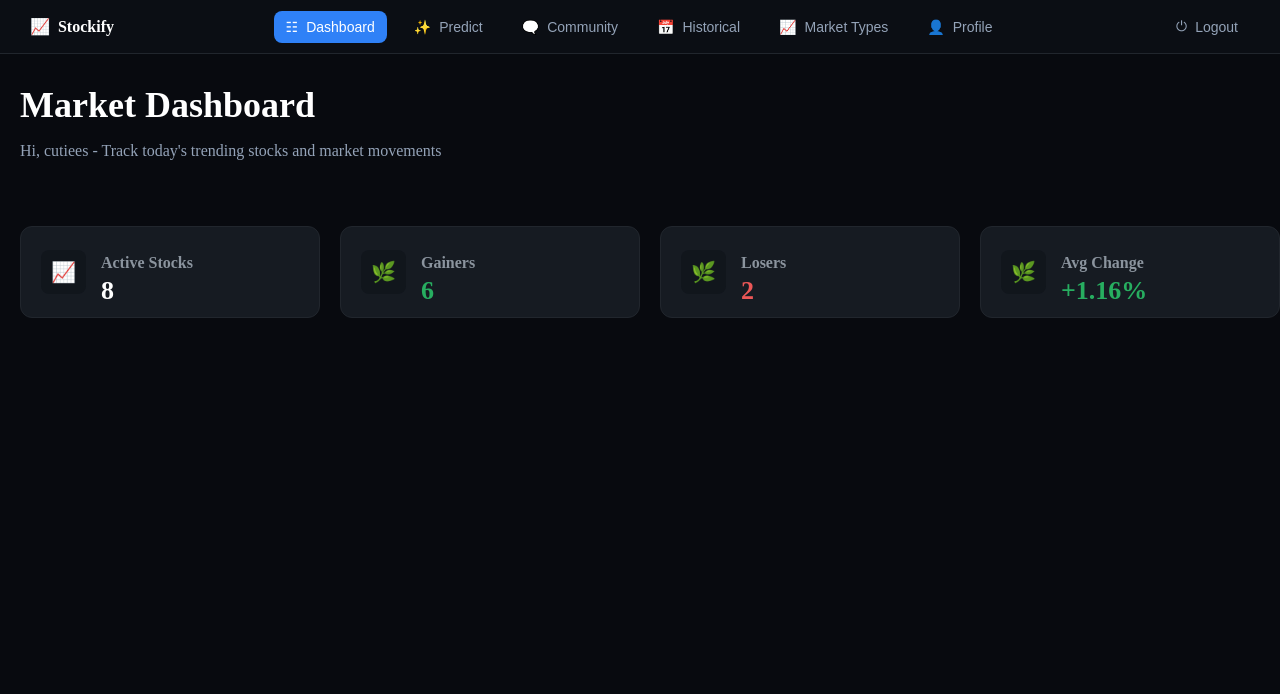
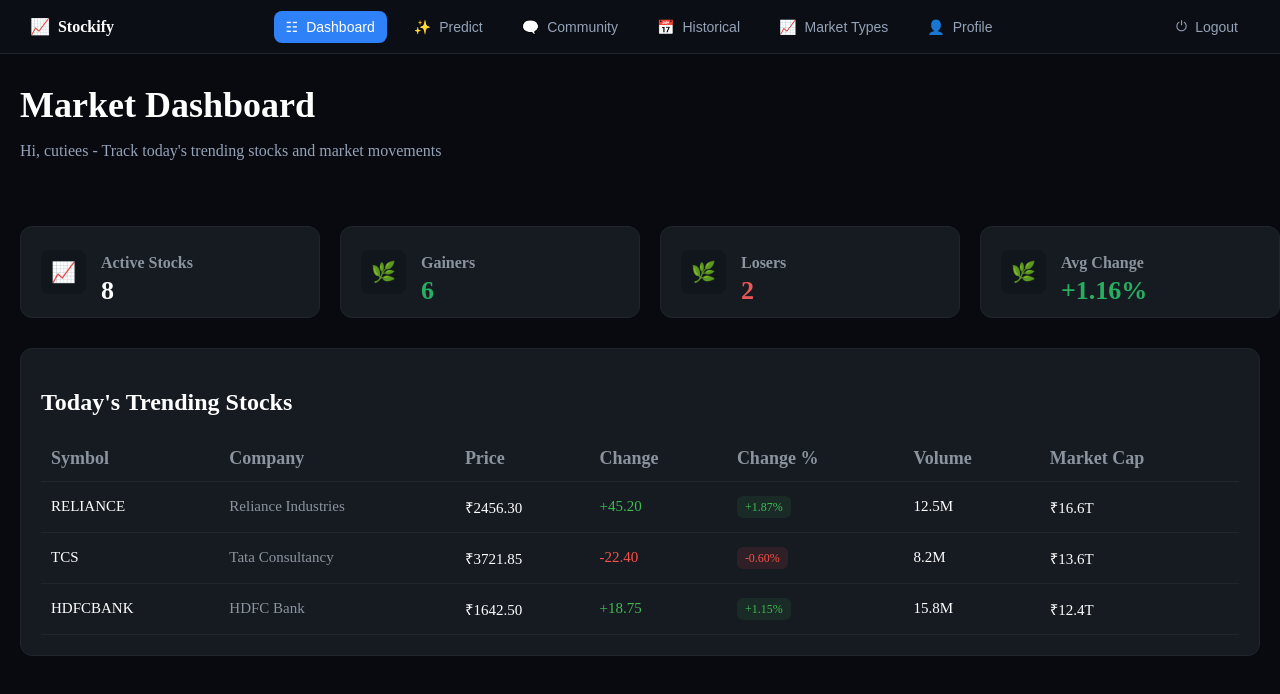
Before and after one commit to heyarnika/Stockify, a React (Vite) app: page / in a window 1280 px wide. Shown: the top 694 px of the page. Built offline with nearby package versions, Linux system fonts and the light colour scheme.

Commit message:
dashboard without charts

```diff
--- a/src/App.jsx
+++ b/src/App.jsx
@@ -2,7 +2,7 @@
 import Dashboard from './pages/Dashboard';
 
 function App() {
-  // To work on Dashboard, just change <Home /> to <Dashboard /> below
+  // To see home page, just change <Home /> to <Dashboard /> below!!
   return (
     <div className="App">
       <Dashboard/>
--- a/src/components/Trendcards.css
+++ b/src/components/Trendcards.css
@@ -2,6 +2,7 @@
     display: flex;
     width: 100%;
     padding-left: 10px;
+    padding-right: 10px;
 }
 
 .card {
--- a/src/components/Trendcards.jsx
+++ b/src/components/Trendcards.jsx
@@ -3,7 +3,6 @@
 function Trendcards() {
   return (
     <div className="spacer">
-
       <div className="card">
         <div className="icon">📈</div>
         <div className="text">
--- a/src/components/Trendtable.css
+++ b/src/components/Trendtable.css
@@ -0,0 +1,46 @@
+.trendtable {
+    margin: 20px;
+    background-color: #161b22;
+    color: white;
+    padding: 20px;
+    border: 1px solid #21262d;
+    border-radius: 12px;
+}
+
+.trendtable h2 {
+    font-size: 24px;
+    margin-bottom: 20px;
+}
+
+table {
+    width: 100%;
+    border-collapse: collapse;
+}
+
+th {
+    text-align: left;
+    color: #8b949e;
+    padding: 12px 10px;
+    border-bottom: 1px solid #21262d;
+    font-size: 18px;
+}
+
+td {
+    padding: 15px 10px;
+    border-bottom: 1px solid #21262d;
+    font-size: 15px;
+}
+
+/* Helper classes to match the vibe */
+.dim { color: #8b949e; }
+.up { color: #3fb950; }
+.down { color: #f85149; }
+
+.box {
+    padding: 4px 8px;
+    border-radius: 6px;
+    font-size: 12px;
+}
+
+.up-bg { background: rgba(63, 185, 80, 0.1); color: #3fb950; }
+.down-bg { background: rgba(248, 81, 73, 0.1); color: #f85149; }
--- a/src/components/Trendtable.jsx
+++ b/src/components/Trendtable.jsx
@@ -0,0 +1,53 @@
+import './Trendtable.css';
+
+function Trendtable() {
+  return (
+    <div className="trendtable">
+      <h2>Today's Trending Stocks</h2>
+      <table>
+        <thead>
+          <tr>
+            <th>Symbol</th>
+            <th>Company</th>
+            <th>Price</th>
+            <th>Change</th>
+            <th>Change %</th>
+            <th>Volume</th>
+            <th>Market Cap</th>
+          </tr>
+        </thead>
+        <tbody>
+          <tr>
+            <td>RELIANCE</td>
+            <td className="dim">Reliance Industries</td>
+            <td>₹2456.30</td>
+            <td className="up">+45.20</td>
+            <td><span className="box up-bg">+1.87%</span></td>
+            <td>12.5M</td>
+            <td>₹16.6T</td>
+          </tr>
+          <tr>
+            <td>TCS</td>
+            <td className="dim">Tata Consultancy</td>
+            <td>₹3721.85</td>
+            <td className="down">-22.40</td>
+            <td><span className="box down-bg">-0.60%</span></td>
+            <td>8.2M</td>
+            <td>₹13.6T</td>
+          </tr>
+          <tr>
+            <td>HDFCBANK</td>
+            <td className="dim">HDFC Bank</td>
+            <td>₹1642.50</td>
+            <td className="up">+18.75</td>
+            <td><span className="box up-bg">+1.15%</span></td>
+            <td>15.8M</td>
+            <td>₹12.4T</td>
+          </tr>
+        </tbody>
+      </table>
+    </div>
+  );
+}
+
+export default Trendtable;
--- a/src/pages/Dashboard.css
+++ b/src/pages/Dashboard.css
@@ -13,3 +13,4 @@
 .greeting p {
   font-size: 16px;
   color: #94a3b8;
+}
--- a/src/pages/Dashboard.jsx
+++ b/src/pages/Dashboard.jsx
@@ -1,5 +1,6 @@
 import Dashnav from '../components/Dashnav';
 import Trendcards from '../components/Trendcards';
+import Trendtable from '../components/Trendtable';
 import './Dashboard.css';
 
 function Dashboard() {
@@ -11,6 +12,7 @@
         <p>Hi, cutiees - Track today's trending stocks and market movements</p>
       </div>
       <Trendcards />
+      <Trendtable/>
 
     </div>
   );
```
